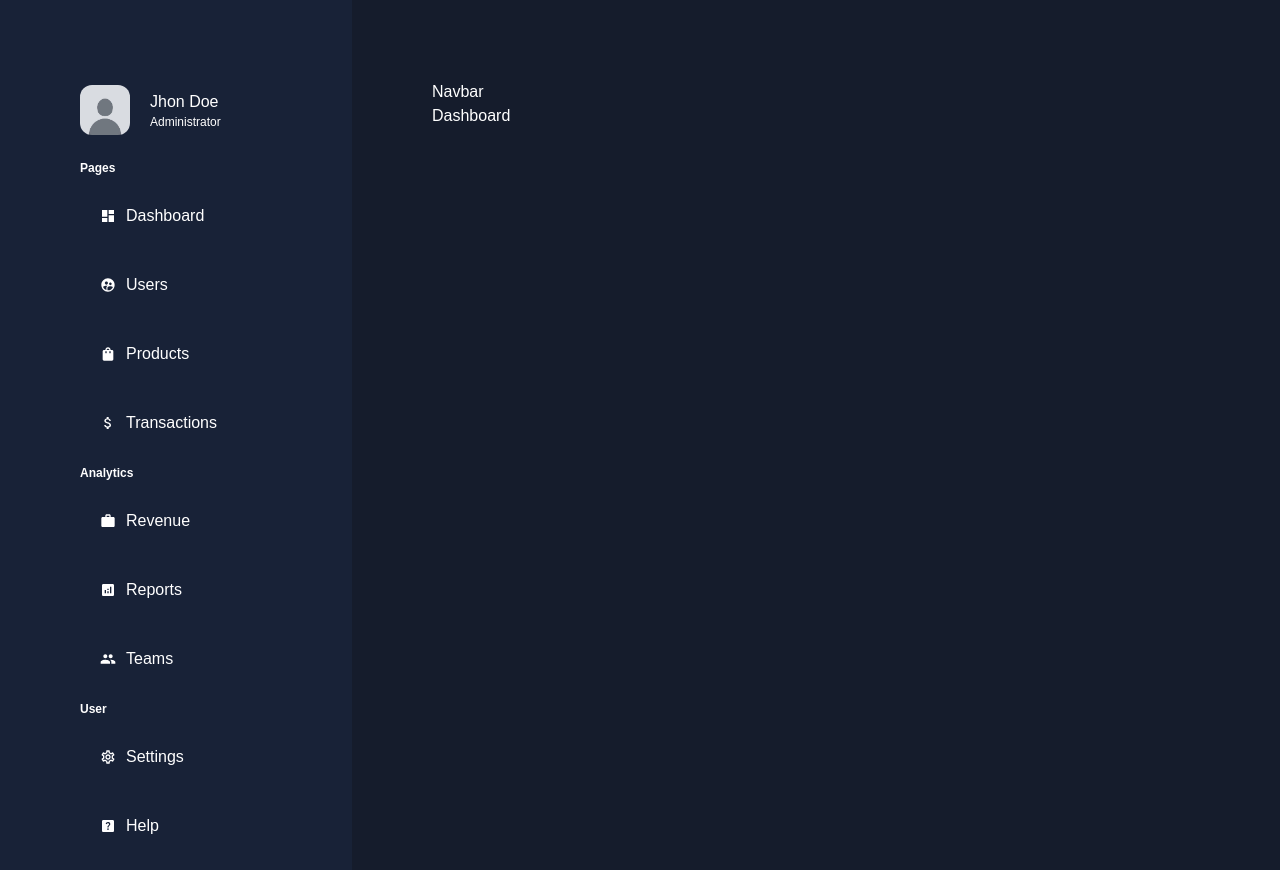
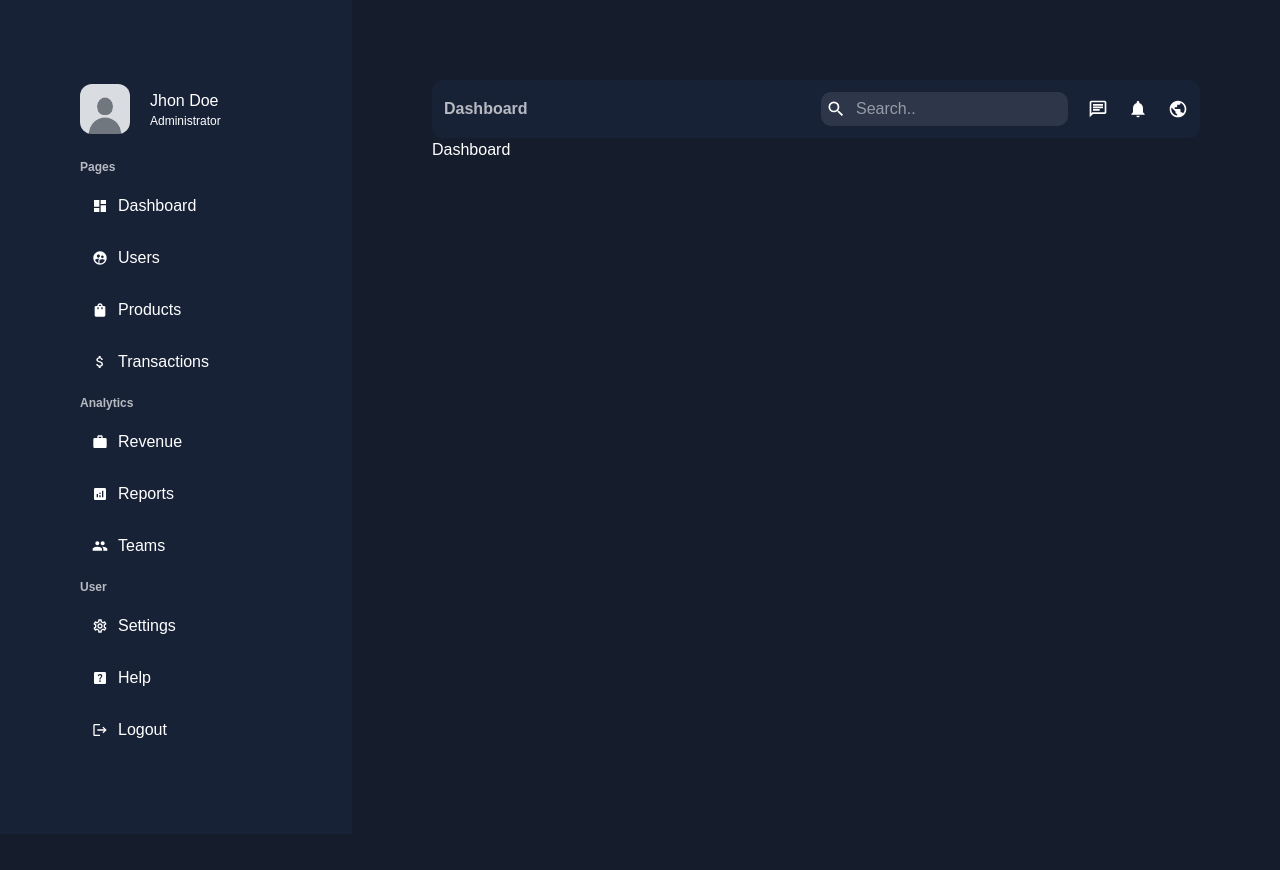
Before and after one commit to ChangeWithTanmay/admin-dashboard-clerk, a Next.js app: page /dashboard in a window 1280 px wide. Shown: the top 870 px of the page. After the commit the page ends 834 px from the top, so only its background shows below. Built offline with nearby package versions, Linux system fonts and the light colour scheme.

Commit message:
Enhance navbar and sidebar components with improved styling and functionality

```diff
--- a/app/globals.css
+++ b/app/globals.css
@@ -10,6 +10,8 @@
 @theme inline {
   --color-bg: var(--bg);
   --color-bgSoft: var(--bgSoft);
+  --color-text: var(--text);
+  --color-textSoft: var(--textSoft);
   --font-sans: var(--font-geist-sans);
   --font-mono: var(--font-geist-mono);
 }
--- a/app/ui/dashboard/navbar/navbar.jsx
+++ b/app/ui/dashboard/navbar/navbar.jsx
@@ -1,9 +1,35 @@
+"use client"
+import { usePathname } from 'next/navigation'
 import React from 'react'
+import { MdNotifications, MdOutlineChat, MdPublic, MdSearch } from 'react-icons/md'
 
 const Navbar = () => {
+    const pathname = usePathname()
     return (
-        <div>
-            Navbar
+        <div className='
+         flex
+         items-center
+         justify-between
+         p-3
+         rounded-[10px]
+         bg-bgSoft
+         '>
+            <div className='text-textSoft font-bold capitalize'>{pathname.split('/').pop()}</div>
+
+            <div className="flex items-center gap-5">
+
+                {/* search bar */}
+                <div className="flex items-center gap-2.5 rounded-[10px] bg-[#2e374a] p-1.25">
+                    <MdSearch size={20}/>
+                    <input type="text" placeholder='Search..' className='bg-transparent border-none text-text' />
+                </div>
+
+                <div className="flex gap-5">
+                    <MdOutlineChat size={20} />
+                    <MdNotifications size={20} />
+                    <MdPublic size={20} />
+                </div>
+            </div>
         </div>
     )
 }
--- a/app/ui/dashboard/sidebar/menuLink/menuLink.jsx
+++ b/app/ui/dashboard/sidebar/menuLink/menuLink.jsx
@@ -8,7 +8,7 @@ const MenuLink = ({ item }) => {
 
     console.log(pathname)
     return (
-        <Link href={item.path} className={`flex items-center p-5 gap-2.5 my-1.25 mx-0  rounded-[10px] hover:bg-[#2e374a]   ${pathname === item.path && "active:bg-[#2e374a]"}`}>
+        <Link href={item.path} className={`flex items-center p-3 gap-2.5 my-1 mx-0  rounded-[10px] hover:bg-[#2e374a]   ${pathname === item.path && "active:bg-[#2e374a]"}`}>
             {item.icon}
             {item.title}
         </Link>
--- a/app/ui/dashboard/sidebar/sidebar.jsx
+++ b/app/ui/dashboard/sidebar/sidebar.jsx
@@ -101,6 +101,9 @@ const Sidebar = () => {
                     )
                 )}
             </ul>
+            <button className='p-3 gap-2.5 my-1 mx-0 flex items-center rounded-[10px] bg-none text-text border-none cursor-pointer w-full hover:bg-[#2e374a]'>
+                <MdLogout/>
+                Logout</button>
         </div>
     )
 }
```
Also changed, not shown: app/ui/dashboard/page.jsx (deleted).
